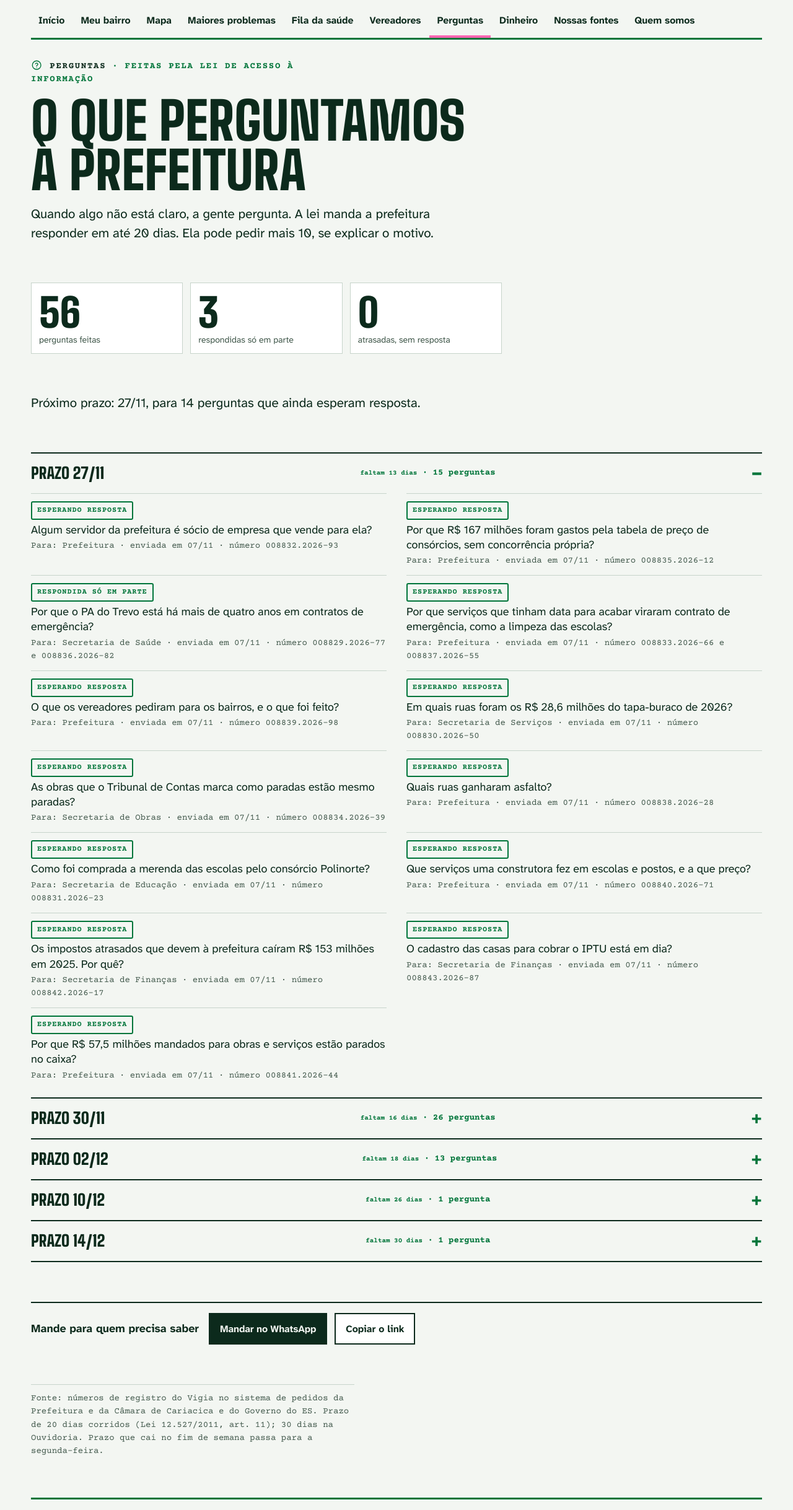
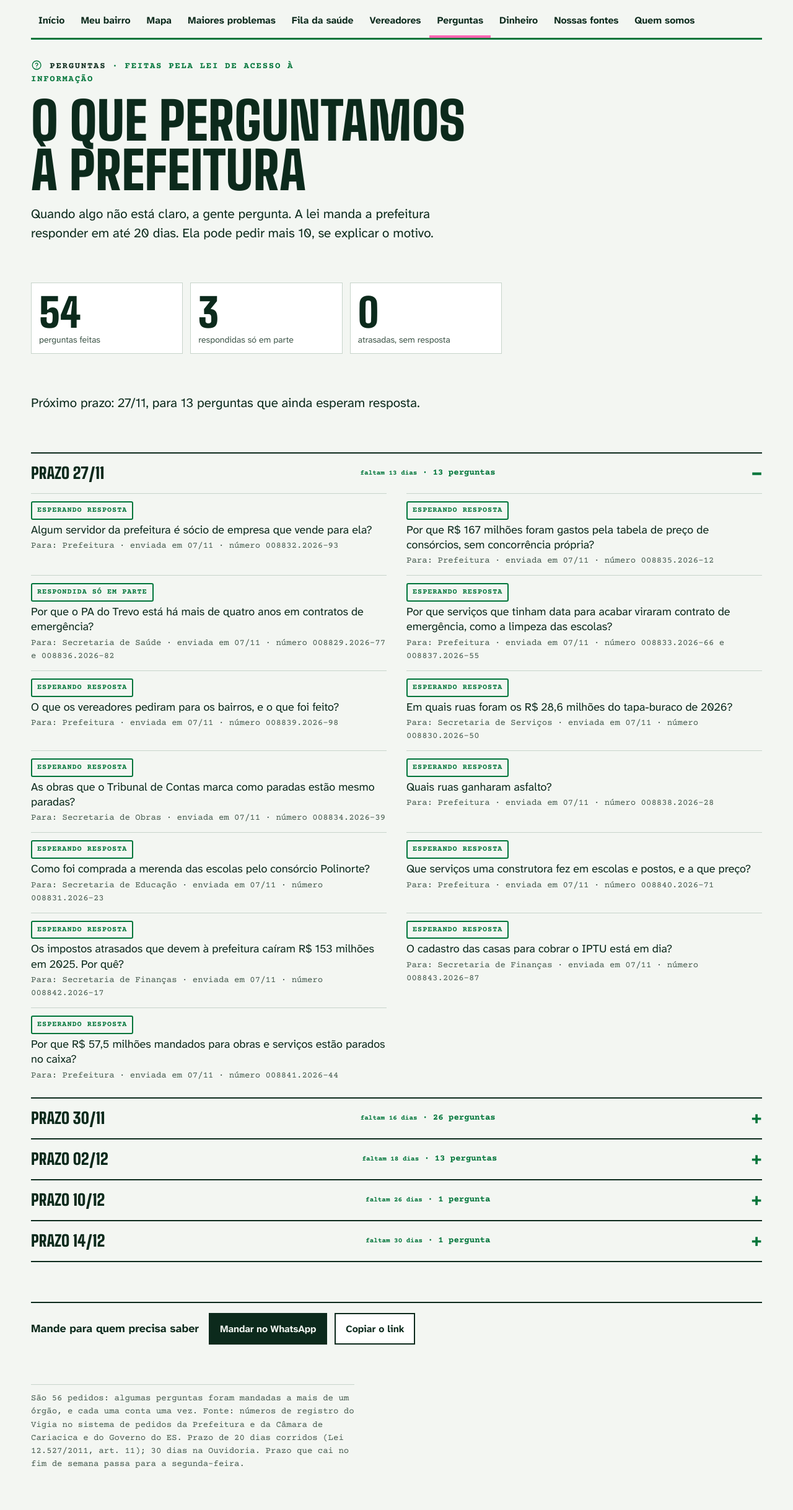
Before and after one commit to vigiacariacica/vigiacariacica.github.io, a plain HTML site: page perguntas/index.html in a window 1280 px wide. Shown: the part 67-2504 px from the top of the page at 62% size. Drawn offline with Linux system fonts and the light colour scheme.

Commit message:
site: perguntas contadas uma vez cada (a mesma pergunta a dois órgãos conta uma vez), resposta incompleta como 'respondida só em parte'
Co-Authored-By: Claude Opus 5.5 <noreply@anthropic.com>
Claude-Session: https://claude.ai/code/session_01AeZjVU4VychRwJ9j8fFYkP

```diff
--- a/perguntas/index.html
+++ b/perguntas/index.html
@@ -4,16 +4,16 @@
 <meta charset="utf-8">
 <meta name="viewport" content="width=device-width,initial-scale=1,viewport-fit=cover">
 <title>O que perguntamos à prefeitura · Vigia Cariacica</title>
-<meta name="description" content="56 perguntas oficiais à prefeitura e à Câmara de Cariacica, com prazo e resposta.">
+<meta name="description" content="54 perguntas oficiais à prefeitura e à Câmara de Cariacica, com prazo e resposta.">
 <meta name="robots" content="index,follow,max-image-preview:large"><meta property="og:type" content="website">
 <meta property="og:site_name" content="Vigia Cariacica">
 <meta property="og:title" content="O que perguntamos à prefeitura">
-<meta property="og:description" content="56 perguntas oficiais à prefeitura e à Câmara de Cariacica, com prazo e resposta.">
+<meta property="og:description" content="54 perguntas oficiais à prefeitura e à Câmara de Cariacica, com prazo e resposta.">
 <meta property="og:url" content="https://vigiacariacica.github.io/perguntas/">
 <meta property="og:image" content="https://vigiacariacica.github.io/previas/perguntas.png">
 <meta property="og:image:width" content="1200">
 <meta property="og:image:height" content="630">
-<meta property="og:image:alt" content="Perguntas oficiais do Vigia: 56 perguntas à prefeitura, à Câmara e ao Governo do ES, com prazo para responder. Veja quem respondeu.">
+<meta property="og:image:alt" content="Perguntas oficiais do Vigia: 54 perguntas à prefeitura, à Câmara e ao Governo do ES, com prazo para responder. Veja quem respondeu.">
 <meta property="og:locale" content="pt_BR">
 <meta name="twitter:card" content="summary_large_image">
 <meta name="theme-color" content="#00923f">
@@ -77,13 +77,13 @@
 </section>
 
 <div class="placar">
-  <div><b class="num">56</b><span>perguntas feitas</span></div>
+  <div><b class="num">54</b><span>perguntas feitas</span></div>
 <div><b class="num">3</b><span>respondidas só em parte</span></div>  <div><b class="num">0</b><span>atrasadas, sem resposta</span></div>
 </div>
-<p class="lead">Próximo prazo: 27/11, para 14 perguntas que ainda esperam resposta.</p>
+<p class="lead">Próximo prazo: 27/11, para 13 perguntas que ainda esperam resposta.</p>
 <div class="bloco" style="gap:0">
   <details class="grupo" open>
-    <summary><b>Prazo 27/11</b><span><span class="falta" data-prazo="2026-11-27">faltam 13 dias</span> · 15 perguntas</span></summary>
+    <summary><b>Prazo 27/11</b><span><span class="falta" data-prazo="2026-11-27">faltam 13 dias</span> · 13 perguntas</span></summary>
     <div class="peds">
     <div class="ped">
 <span class="selo neutro">Esperando resposta</span>      <p>Algum servidor da prefeitura é sócio de empresa que vende para ela?</p>
@@ -333,7 +333,7 @@
   </div>
   <p class="miuda" id="copiado" role="status"></p>
 </section>
-<p class="fonte">Fonte: números de registro do Vigia no sistema de pedidos da Prefeitura e da Câmara de Cariacica e do Governo do ES. Prazo de 20 dias corridos (Lei 12.527/2011, art. 11); 30 dias na Ouvidoria. Prazo que cai no fim de semana passa para a segunda-feira.</p>
+<p class="fonte">São 56 pedidos: algumas perguntas foram mandadas a mais de um órgão, e cada uma conta uma vez. Fonte: números de registro do Vigia no sistema de pedidos da Prefeitura e da Câmara de Cariacica e do Governo do ES. Prazo de 20 dias corridos (Lei 12.527/2011, art. 11); 30 dias na Ouvidoria. Prazo que cai no fim de semana passa para a segunda-feira.</p>
 </main>
 <footer class="rodape">
   <img src="/bandeira.svg" alt="Bandeira de Cariacica com o nome Vigia no lugar do brasão" width="180" height="120">
```
Also changed, not shown: index.html (+1 -1 lines), previas/perguntas.png.
